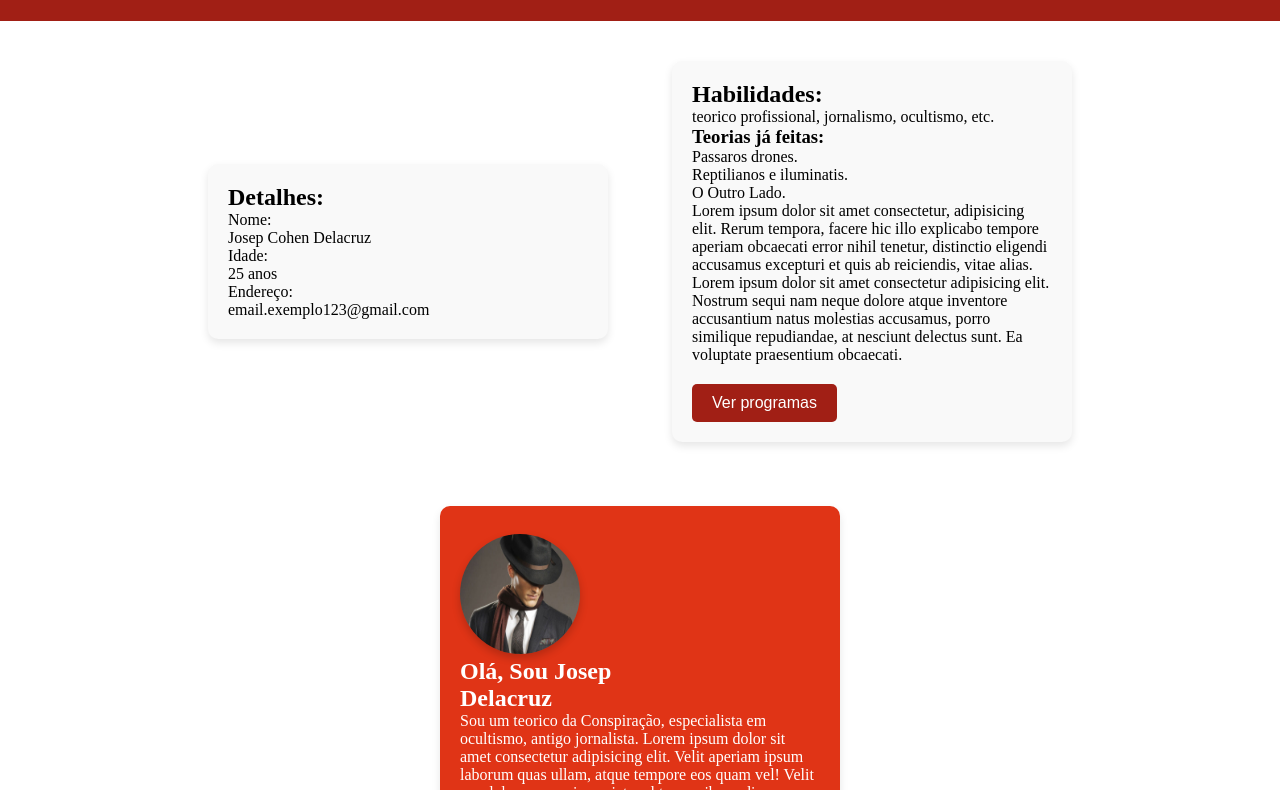
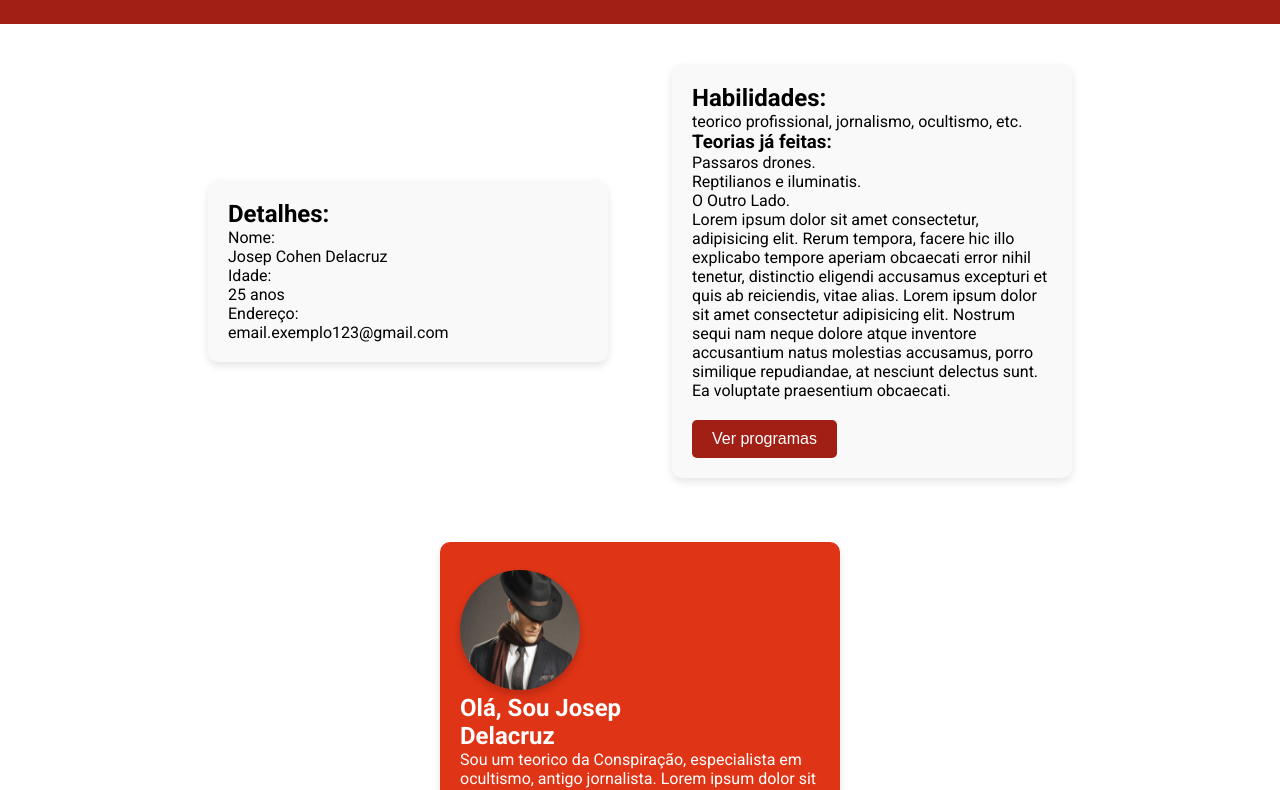
Before and after one commit to IFSPBRA-LPW/site-perfil-eduardo, a plain HTML site: page index.html in a window 1280 px wide. Shown: the part 161-951 px from the top of the page. Drawn offline with Linux system fonts and the light colour scheme.

Commit message:
pagina finalmente pronta

```diff
--- a/Estilo/estilo.css
+++ b/Estilo/estilo.css
@@ -1,3 +1,9 @@
+@import url('https://fonts.googleapis.com/css2?family=Roboto:ital,wght@0,100..900;1,100..900&display=swap');
+
+body {
+ font-family: 'Roboto', sans-serif;
+}
+
 * {
     margin: 0;
     padding: 0;
```
Also changed, not shown: index.html (+1 -1 lines).
